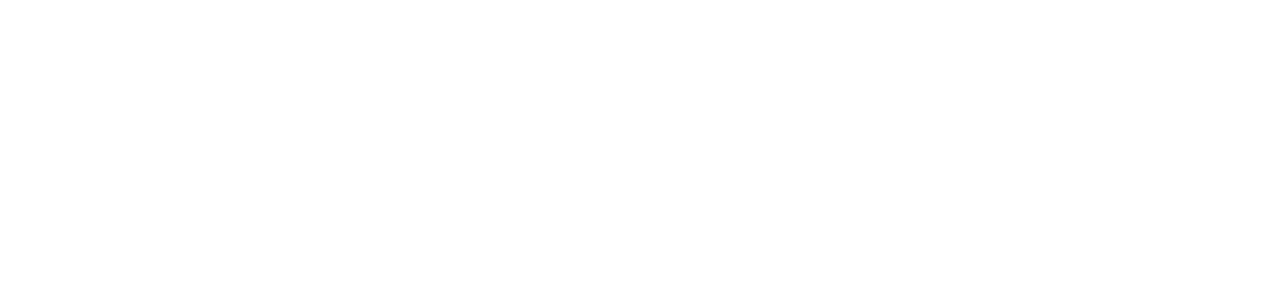
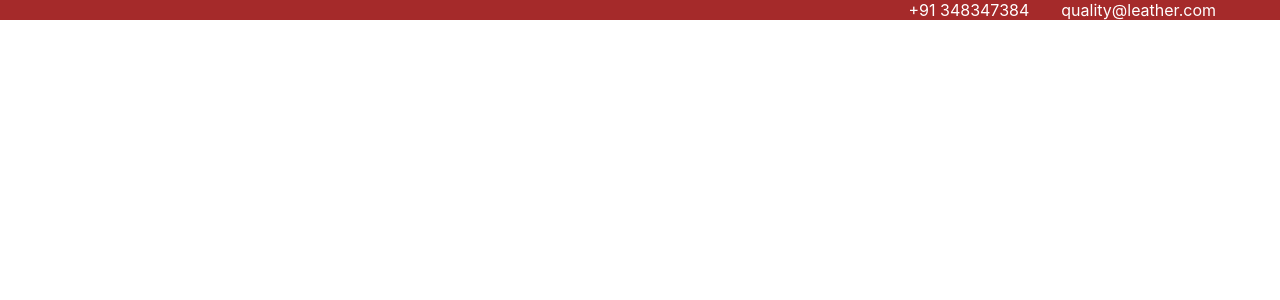
Before and after one commit to itamim345/Quality_leather, a React (Create React App) app: page / in a window 1280 px wide. Shown: the top 300 px of the page. Built offline with nearby package versions, Linux system fonts and the light colour scheme.

Commit message:
Started working with navbar

```diff
--- a/src/App.js
+++ b/src/App.js
@@ -1,10 +1,10 @@
-import logo from './logo.svg';
 import './App.css';
+import Navbar from './component/Navbar';
 
 function App() {
   return (
     <div className="App">
-
+      <Navbar/>
     </div>
   );
 }
--- /dev/null
+++ b/src/Common.css
@@ -0,0 +1,8 @@
+.top-bar {
+    background-color: brown;
+    color: white;
+    display: flex;
+    justify-content: flex-end;
+    gap: 2rem;
+    padding: 0 5%;
+}
--- /dev/null
+++ b/src/component/Navbar.js
@@ -0,0 +1,17 @@
+import React from 'react';
+import "../Common.css"
+export default function Navbar() {
+  return (
+    <div>
+      <div className="top-bar">
+        <span>
+            +91 348347384
+        </span>
+        <span>
+            quality@leather.com
+        </span>
+      </div>
+      <nav></nav>
+    </div>
+  );
+}
```
